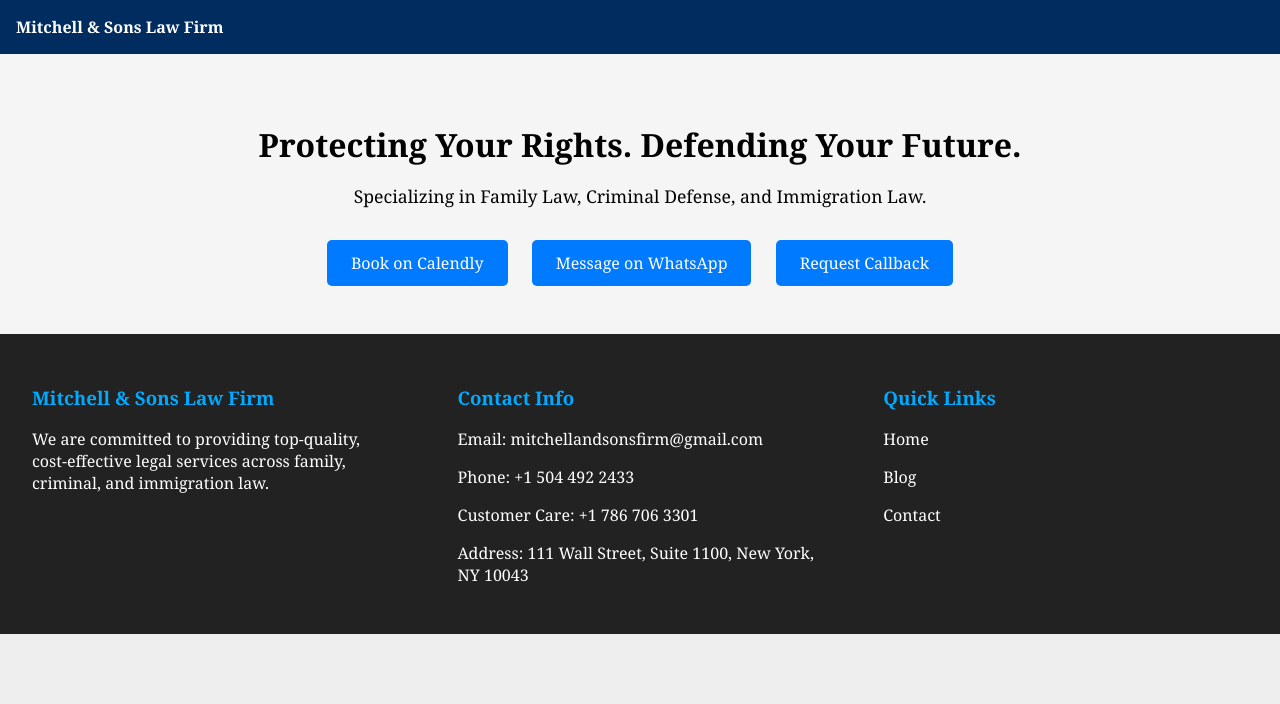
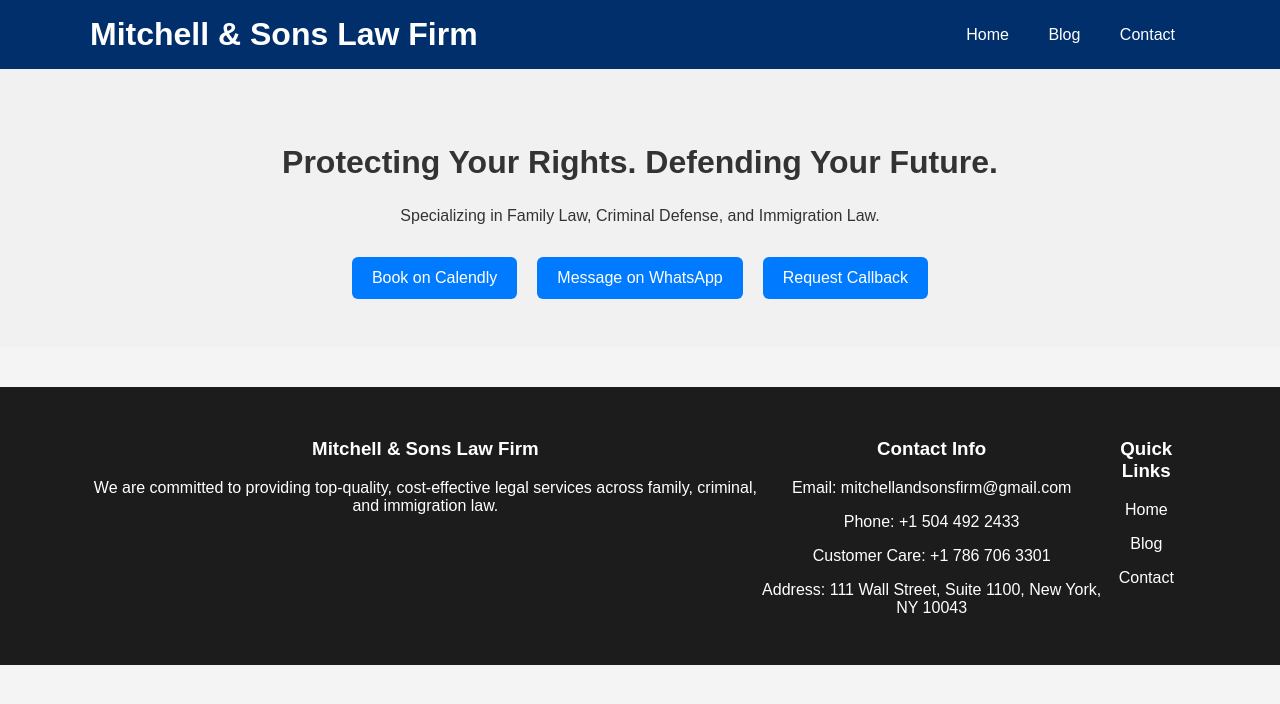
Before and after one commit to Kingsound8/mitchelllawfirm, a plain HTML site: page index.html in a window 1280 px wide. Drawn offline with Linux system fonts and the light colour scheme.

Commit message:
Add files via upload

```diff
--- a/index.html
+++ b/index.html
@@ -3,109 +3,53 @@
 <html lang="en">
 <head>
   <meta charset="UTF-8" />
-    <meta name="viewport" content="width=device-width, initial-scale=1.0"/>
+  <meta name="viewport" content="width=device-width, initial-scale=1.0" />
   <title>Mitchell & Sons Law Firm</title>
-    <link rel="icon" href="favicon.ico">
-    <style>
-        body {
-            font-family: Georgia, serif;
-            margin: 0;
-            padding: 0;
-            background: #eee;
-        }
-        header {
-            background: #002c5f;
-            padding: 1rem;
-            color: white;
-            text-align: left;
-            font-weight: bold;
-        }
-        nav {
-            float: right;
-            margin-top: -3rem;
-        }
-        nav a {
-            color: white;
-            margin: 0 15px;
-            text-decoration: none;
-            font-weight: bold;
-        }
-        .hero {
-            background: #f5f5f5;
-            text-align: center;
-            padding: 3rem 1rem;
-        }
-        .hero h1 {
-            font-size: 2rem;
-            margin-bottom: 1rem;
-        }
-        .hero p {
-            font-size: 1.1rem;
-            margin-bottom: 2rem;
-        }
-        .hero .buttons a {
-            display: inline-block;
-            background: #007bff;
-            color: white;
-            padding: 0.75rem 1.5rem;
-            text-decoration: none;
-            margin: 0 10px;
-            border-radius: 5px;
-        }
-        footer {
-            background: #222;
-            color: white;
-            display: flex;
-            justify-content: space-between;
-            padding: 2rem;
-        }
-        .footer-section {
-            width: 30%;
-        }
-        .footer-section h3 {
-            color: #00aaff;
-        }
-        .footer-section a {
-            color: #fff;
-            text-decoration: none;
-        }
-    </style>
+  <link rel="icon" type="image/png" href="favicon.png" />
+  <link rel="stylesheet" href="style.css" />
 </head>
 <body>
-    <header>
-        Mitchell & Sons Law Firm
+  <header style="background-color: #002f6c; padding: 1em; color: white;">
+    <div style="max-width: 1100px; margin: 0 auto; display: flex; justify-content: space-between; align-items: center;">
+      <h1 style="margin: 0;">Mitchell & Sons Law Firm</h1>
       <nav>
-            <a href="#">Home</a>
-            <a href="#">Blog</a>
-            <a href="#">Contact</a>
+        <a href="index.html" style="color: white; margin-right: 20px; text-decoration: none;">Home</a>
+        <a href="blog.html" style="color: white; margin-right: 20px; text-decoration: none;">Blog</a>
+        <a href="contact.html" style="color: white; text-decoration: none;">Contact</a>
       </nav>
+    </div>
   </header>
-    <div class="hero">
-        <h1>Protecting Your Rights. Defending Your Future.</h1>
-        <p>Specializing in Family Law, Criminal Defense, and Immigration Law.</p>
-        <div class="buttons">
-            <a href="pay-confirm.html">Book on Calendly</a>
-            <a href="https://wa.me/15044922433">Message on WhatsApp</a>
-            <a href="#">Request Callback</a>
+
+  <main style="text-align: center; background-color: #f1f1f1; padding: 3em 1em;">
+    <h2 style="font-size: 2em;">Protecting Your Rights. Defending Your Future.</h2>
+    <p style="margin-bottom: 2em;">Specializing in Family Law, Criminal Defense, and Immigration Law.</p>
+
+    <div style="display: flex; justify-content: center; gap: 20px;">
+      <a href="pay.html" style="background: #007bff; color: white; padding: 12px 20px; border-radius: 6px; text-decoration: none;">Book on Calendly</a>
+      <a href="https://wa.me/15044922433" style="background: #007bff; color: white; padding: 12px 20px; border-radius: 6px; text-decoration: none;">Message on WhatsApp</a>
+      <a href="contact.html" style="background: #007bff; color: white; padding: 12px 20px; border-radius: 6px; text-decoration: none;">Request Callback</a>
     </div>
-    </div>
-    <footer>
-        <div class="footer-section">
+  </main>
+
+  <footer style="background-color: #1c1c1c; color: white; padding: 2em;">
+    <div style="max-width: 1100px; margin: 0 auto; display: flex; justify-content: space-between;">
+      <div>
         <h3>Mitchell & Sons Law Firm</h3>
         <p>We are committed to providing top-quality, cost-effective legal services across family, criminal, and immigration law.</p>
       </div>
-        <div class="footer-section">
+      <div>
         <h3>Contact Info</h3>
         <p>Email: mitchellandsonsfirm@gmail.com</p>
         <p>Phone: +1 504 492 2433</p>
         <p>Customer Care: +1 786 706 3301</p>
         <p>Address: 111 Wall Street, Suite 1100, New York, NY 10043</p>
       </div>
-        <div class="footer-section">
+      <div>
         <h3>Quick Links</h3>
-            <p><a href="#">Home</a></p>
-            <p><a href="#">Blog</a></p>
-            <p><a href="#">Contact</a></p>
+        <p><a href="index.html" style="color: white;">Home</a></p>
+        <p><a href="blog.html" style="color: white;">Blog</a></p>
+        <p><a href="contact.html" style="color: white;">Contact</a></p>
+      </div>
     </div>
   </footer>
 </body>
```
Lines whose indentation alone changed are shown as unchanged.
